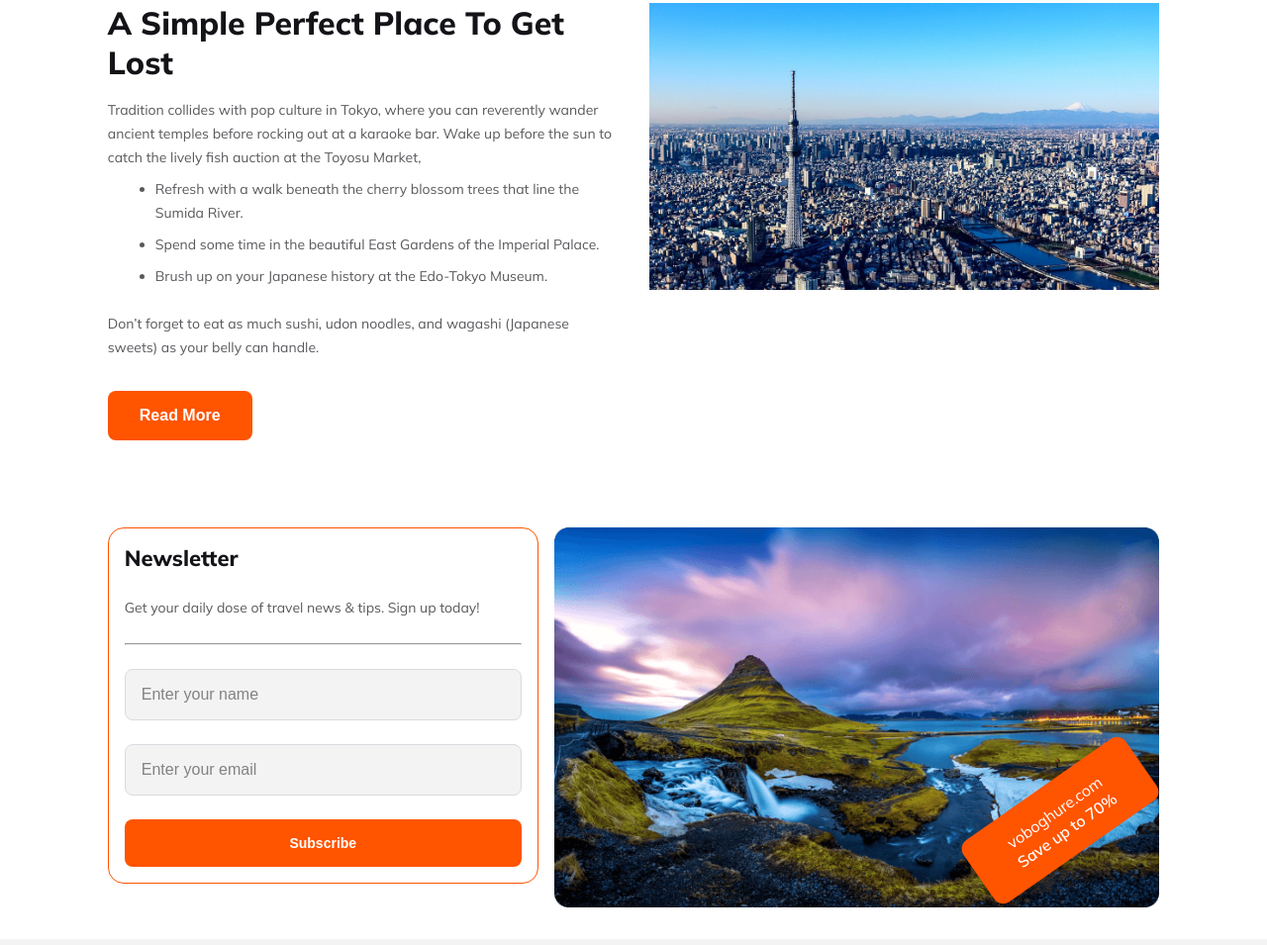
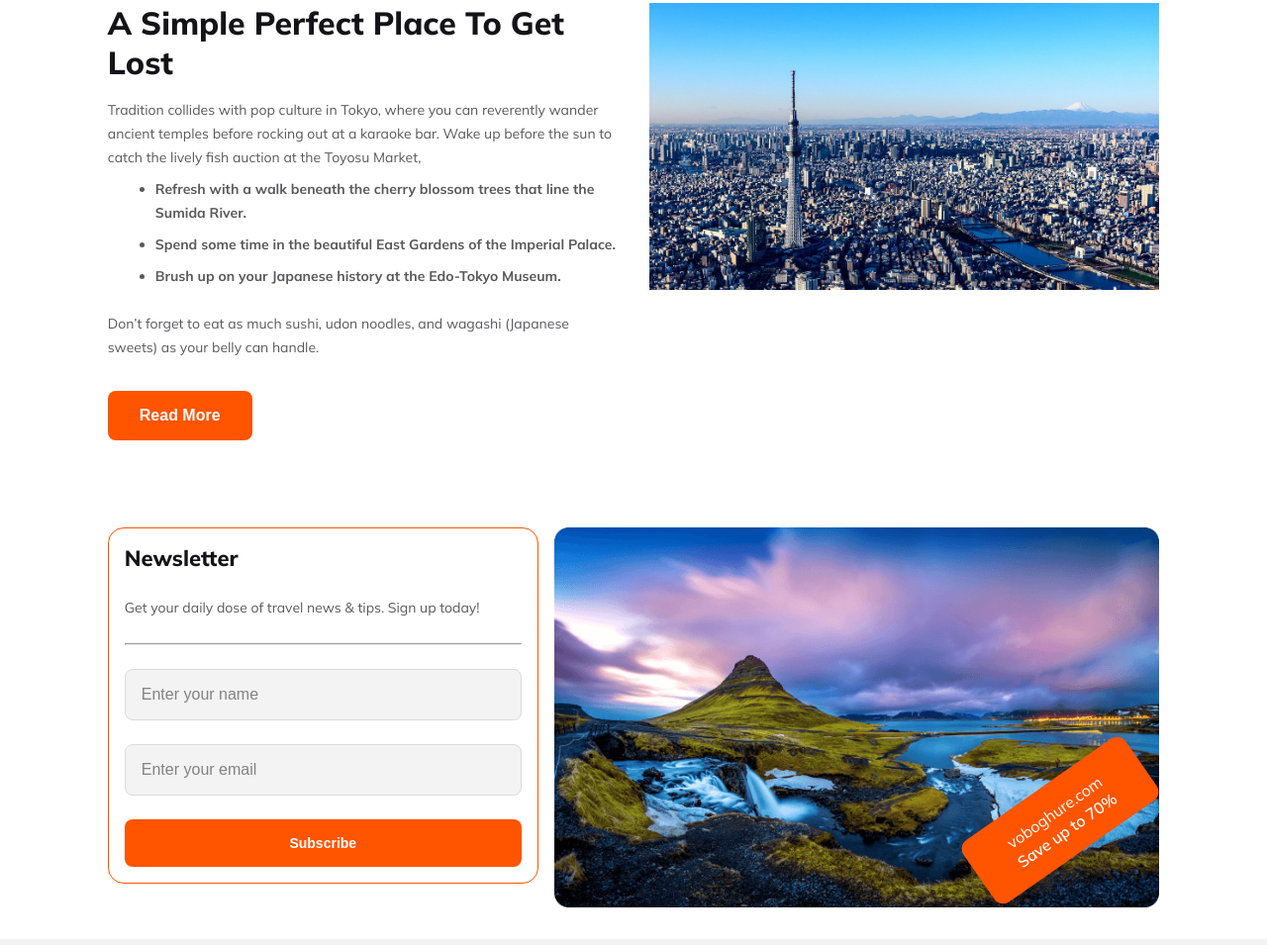
Before and after one commit to JuborajSujon/voboghure-travel, a plain HTML site: page index.html in a window 1280 px wide. Shown: the part 3618-4573 px from the top of the page at 99% size. Drawn offline with Linux system fonts and the light colour scheme.

Commit message:
Added simple perfect section list item text bold

```diff
--- a/index.html
+++ b/index.html
@@ -1611,15 +1611,22 @@
             </p>
             <ul class="text-medium">
               <li>
-                Refresh with a walk beneath the cherry blossom trees that line
-                the Sumida River.
+                <strong>
+                  Refresh with a walk beneath the cherry blossom trees that line
+                  the Sumida River.
+                </strong>
               </li>
               <li>
-                Spend some time in the beautiful East Gardens of the Imperial
-                Palace.
+                <strong>
+                  Spend some time in the beautiful East Gardens of the Imperial
+                  Palace.
+                </strong>
               </li>
               <li>
-                Brush up on your Japanese history at the Edo-Tokyo Museum.
+                <strong
+                  >Brush up on your Japanese history at the Edo-Tokyo
+                  Museum.</strong
+                >
               </li>
             </ul>
             <p class="text-medium">
```
